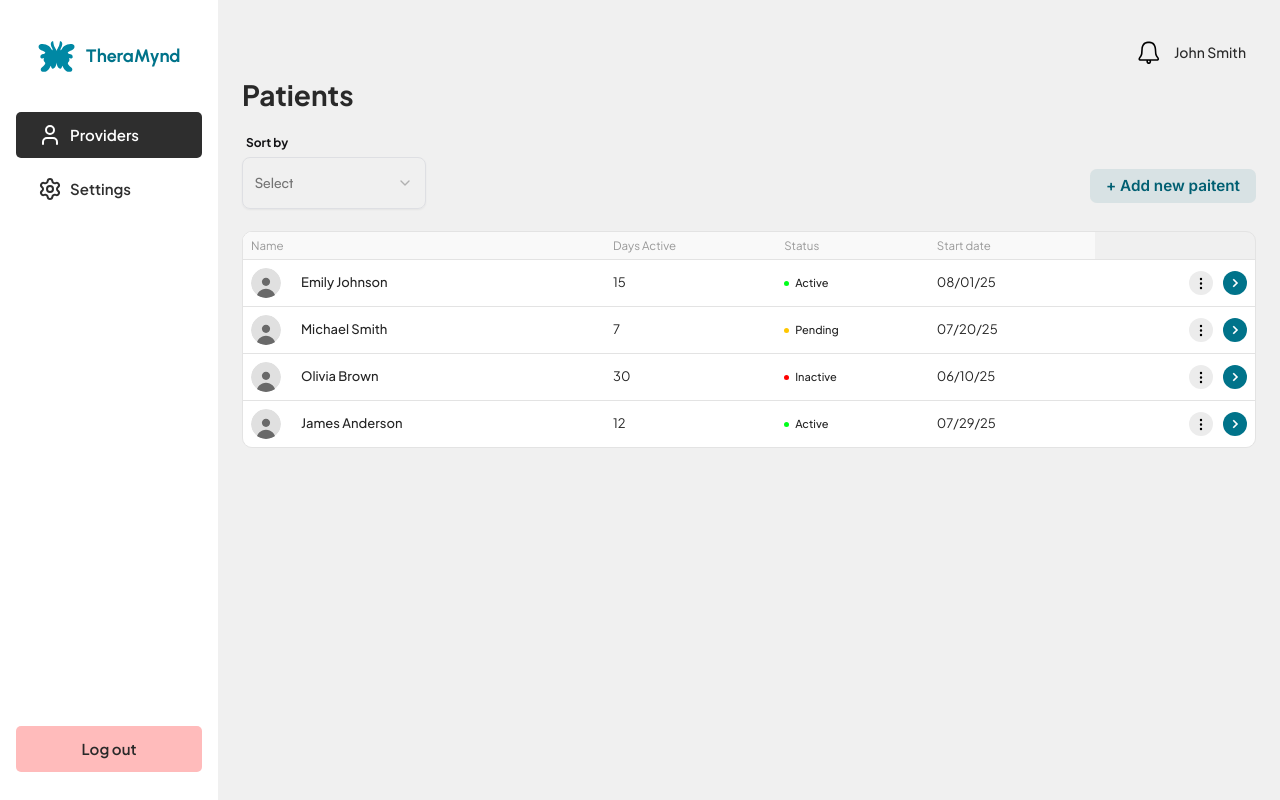
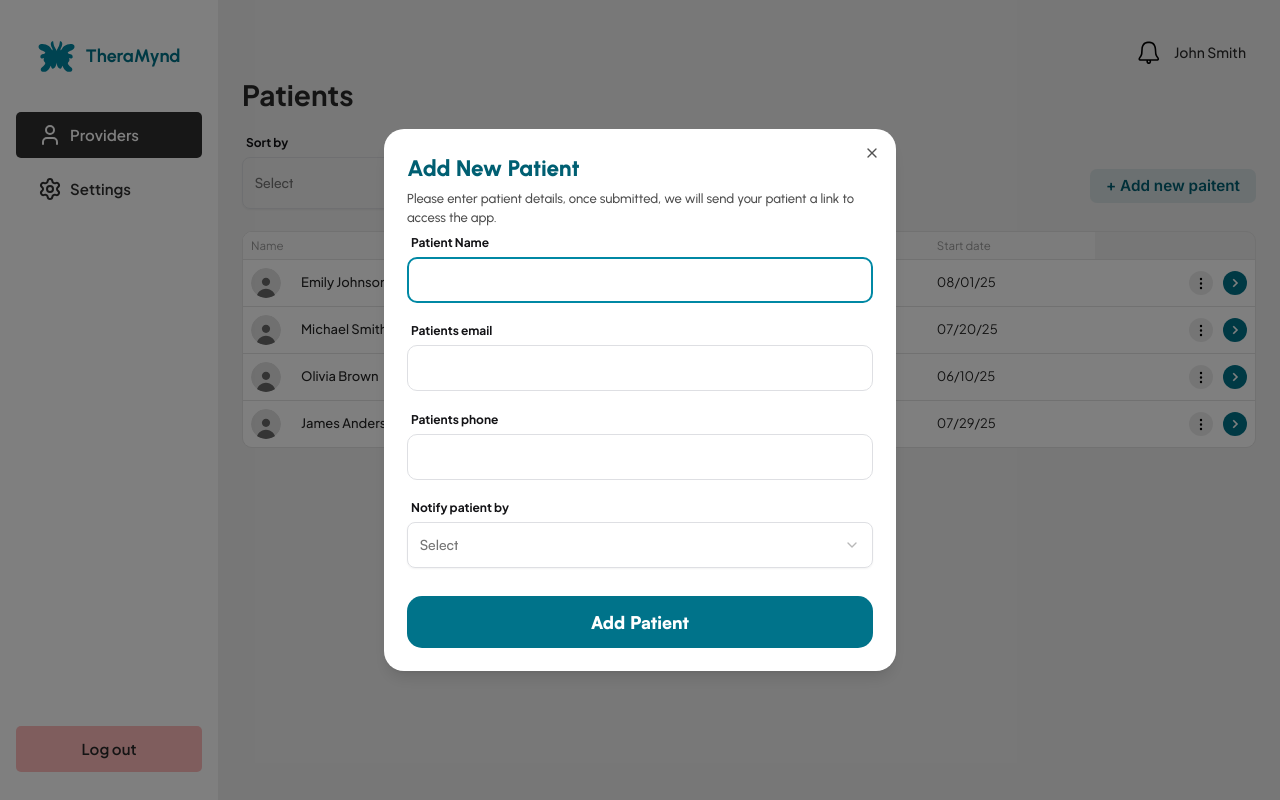
Before and after one commit to Ooozari/TheraMynd, a Next.js app: page /dashboard/providers in a window 1280 px wide. Both pictures are taken after a click on the button "+ Add new paitent". Built offline with nearby package versions, Linux system fonts and the light colour scheme.

Commit message:
added add patient form

```diff
--- a/src/components/ui/dialog.jsx
+++ b/src/components/ui/dialog.jsx
@@ -60,7 +60,8 @@ function DialogContent({
           "bg-White data-[state=open]:animate-in data-[state=closed]:animate-out data-[state=closed]:fade-out-0 data-[state=open]:fade-in-0 data-[state=closed]:zoom-out-95 data-[state=open]:zoom-in-95 fixed top-[50%] left-[50%] z-50 grid w-full max-w-[calc(100%-2rem)] translate-x-[-50%] translate-y-[-50%] gap-[14px] sm:gap-[18px] md:gap-[22px] lg:gap-[26px] xl:gap-[29px] 2xl:gap-[32px] rounded-[20px] p-[28px] sm:p-[31px] md:p-[34px] lg:p-[37px] xl:p-[39px] 2xl:p-[40px] shadow-lg duration-200 shadow-[0px 9px 34px 0px #0000001A] ",
           className?.includes("pricing-dialog")
             ? "2xl:max-w-7xl xl:max-w-5xl lg:max-w-[950px] md:max-w-[700px] max-w-[340px] max-h-[95vh] overflow-y-auto "
-            : "sm:max-w-lg"
+            : "sm:max-w-lg",
+          className
         )}
         {...props}>
         {children}
--- a/src/views/PatientProvider.jsx
+++ b/src/views/PatientProvider.jsx
@@ -1,6 +1,6 @@
 'use client';
-import React from 'react'
-import { Dots, Forward,NewEdit,See,Generate,User,Bin } from '@/svgs/Icons'
+import React, { useState } from 'react'
+import { Dots, Forward, NewEdit, See, Generate, User, Bin } from '@/svgs/Icons'
 import { Heading, Paragraph } from "@/components/ui/typography";
 import { Label } from "@/components/ui/label"
 import { Input } from "@/components/ui/input"
@@ -31,6 +31,17 @@ import {
     DropdownMenuSeparator,
     DropdownMenuTrigger,
 } from "@/components/ui/dropdown-menu"
+import {
+    Dialog,
+    DialogClose,
+    DialogContent,
+    DialogDescription,
+    DialogFooter,
+    DialogHeader,
+    DialogTitle,
+    DialogTrigger,
+} from "@/components/ui/dialog"
+
 
 function PatientProvider() {
     const statusColorMap = {
@@ -38,6 +49,15 @@ function PatientProvider() {
         Pending: "bg-[#FFC700]",
         Inactive: "bg-[#FF0100]",
     }
+
+    const handleAddPatient = (e) => {
+        e.preventDefault();
+        setopenAddPatientDialog(false);
+    };
+
+
+    // Add new patinet dialog box
+    const [openAddPatientDialog, setopenAddPatientDialog] = useState(false)
 
     return (
         <>
@@ -72,6 +92,7 @@ function PatientProvider() {
                         <Button
                             type="button"
                             variant='secondaryLightSmall'
+                            onClick={() => setopenAddPatientDialog(true)}
                         >
                             <Paragraph size="smallBtntext" className="text-MindfulBrown90 font-[600] font-inter">+ Add new paitent</Paragraph>
 
@@ -133,9 +154,9 @@ function PatientProvider() {
                                         <div className='flex gap-[10px] justify-end'>
                                             <DropdownMenu>
                                                 <DropdownMenuTrigger> <div className='w-[24px] h-[24px] bg-[#ECECEC] flex justify-center items-center rounded-full cursor-pointer'>
-                                                <Dots />
-                                            </div>
-                                            </DropdownMenuTrigger>
+                                                    <Dots />
+                                                </div>
+                                                </DropdownMenuTrigger>
 
                                                 <DropdownMenuContent>
 
@@ -155,14 +176,14 @@ function PatientProvider() {
 
                                                     <DropdownMenuItem>
                                                         <Generate />
-                                                    Generate new code
+                                                        Generate new code
                                                     </DropdownMenuItem>
 
                                                     <DropdownMenuSeparator />
 
                                                     <DropdownMenuItem>
                                                         <User />
-                                                    Make Inactive
+                                                        Make Inactive
                                                     </DropdownMenuItem>
 
                                                     <DropdownMenuSeparator />
@@ -188,6 +209,103 @@ function PatientProvider() {
                 </div>
 
             </div>
+
+            {/* DIALOG 1: Add patinet */}
+            <Dialog open={openAddPatientDialog} onOpenChange={setopenAddPatientDialog}>
+                <DialogContent className="p-[18px] sm:p-[20px] md:p-[21px] lg:p-[22px] xl:p-[23px] 2xl:p-[24px] gap-[5px] sm:gap-[6px] md:gap-[7px] lg:gap-[8px] xl:gap-[9px] 2xl:gap-[10px]
+">
+                    <DialogHeader>
+                        <DialogTitle className='text-start'>
+                            <Heading level='lgSubText' className='text-MindfulBrown90 font-[800] font-urbanist'>Add New Patient</Heading>
+
+                        </DialogTitle>
+                        <DialogDescription className='font-urbanist text-[#4D4D4D] text-start text-[8px] sm:text-[10px] md:text-[11px] lg:text-[12px] xl:text-[13px] 2xl:text-[14px]'>
+                            Please enter patient details, once submitted, we will send your patient a link to access the app.
+                        </DialogDescription>
+                    </DialogHeader>
+
+                    {/* input details */}
+                    <form onSubmit={handleAddPatient}>
+                        <div className='flex flex-col gap-[14px] sm:gap-[16px] md:gap-[18px] lg:gap-[21px] xl:gap-[22.5px] 2xl:gap-[24px]'>
+
+                            {/* Patient Name */}
+                            <div className='w-full'>
+                                <Label htmlFor="name" className='mb-[8px]'>
+                                    <Paragraph size="label" className="text-Gray900 font-bold">Patient Name</Paragraph>
+                                </Label>
+                                <Input
+                                    className='h-[32px] sm:h-[36px] md:h-[40px] lg:h-[44px] xl:h-[46px] 2xl:h-[48px]
+'
+                                    id="name"
+                                    type="text"
+                                    required
+                                />
+                            </div>
+
+                            {/* Patients email */}
+                            <div>
+                                <Label htmlFor="email" className='mb-[8px]'>
+                                    <Paragraph size="label" className="text-Gray900 font-bold">Patients email</Paragraph>
+                                </Label>
+                                <Input
+                                    id="email"
+                                    className='h-[32px] sm:h-[36px] md:h-[40px] lg:h-[44px] xl:h-[46px] 2xl:h-[48px]
+'
+                                    type="email"
+                                    required
+                                />
+                            </div>
+
+
+                            {/*Patients phone*/}
+                            <div>
+                                <Label htmlFor="phone" className='mb-[8px]'>
+                                    <Paragraph size="label" className="text-Gray900 font-bold">Patients phone</Paragraph>
+                                </Label>
+                                <Input
+                                    type="tel"
+                                    className='h-[32px] sm:h-[36px] md:h-[40px] lg:h-[44px] xl:h-[46px] 2xl:h-[48px]
+'
+                                    id="phone"
+                                    name="phone"
+                                    pattern="[0-9]{3}-[0-9]{3}-[0-9]{4}"
+                                    required
+                                />
+                            </div>
+
+
+                            {/* Notify patient by */}
+                            <div>
+                                <Label htmlFor="Notify" className='mb-[8px]'>
+                                    <Paragraph size="label" className="text-Gray900 font-bold">Notify patient by</Paragraph>
+                                </Label>
+                                <Select id='Notify' required >
+                                    <SelectTrigger className='h-[32px] sm:h-[36px] md:h-[40px] lg:h-[44px] xl:h-[46px] 2xl:h-[48px] w-full'>
+                                        <SelectValue placeholder="Select" />
+                                    </SelectTrigger>
+                                    <SelectContent>
+                                        <SelectItem value="Email">Email</SelectItem>
+                                        <SelectItem value="Phone">Phone</SelectItem>
+                                        <SelectItem value="Sms">Sms</SelectItem>
+                                        <SelectItem value="Neither">Neither</SelectItem>
+                                    </SelectContent>
+                                </Select>
+                            </div>
+
+                        </div>
+
+                        <DialogFooter className='w-full mt-[12px] sm:mt-[16px] md:mt-[20px] lg:mt-[24px] xl:mt-[28px] 2xl:mt-[32px]'>
+                            <Button
+                                variant='secondary'
+                                className='w-full'
+                                type='submit'
+                            >
+                                <Paragraph size="btnText" className="text-White font-black font-satoshi">Add Patient</Paragraph>
+                            </Button>
+                        </DialogFooter>
+                    </form>
+                </DialogContent>
+            </Dialog>
         </>
     )
 }
```
